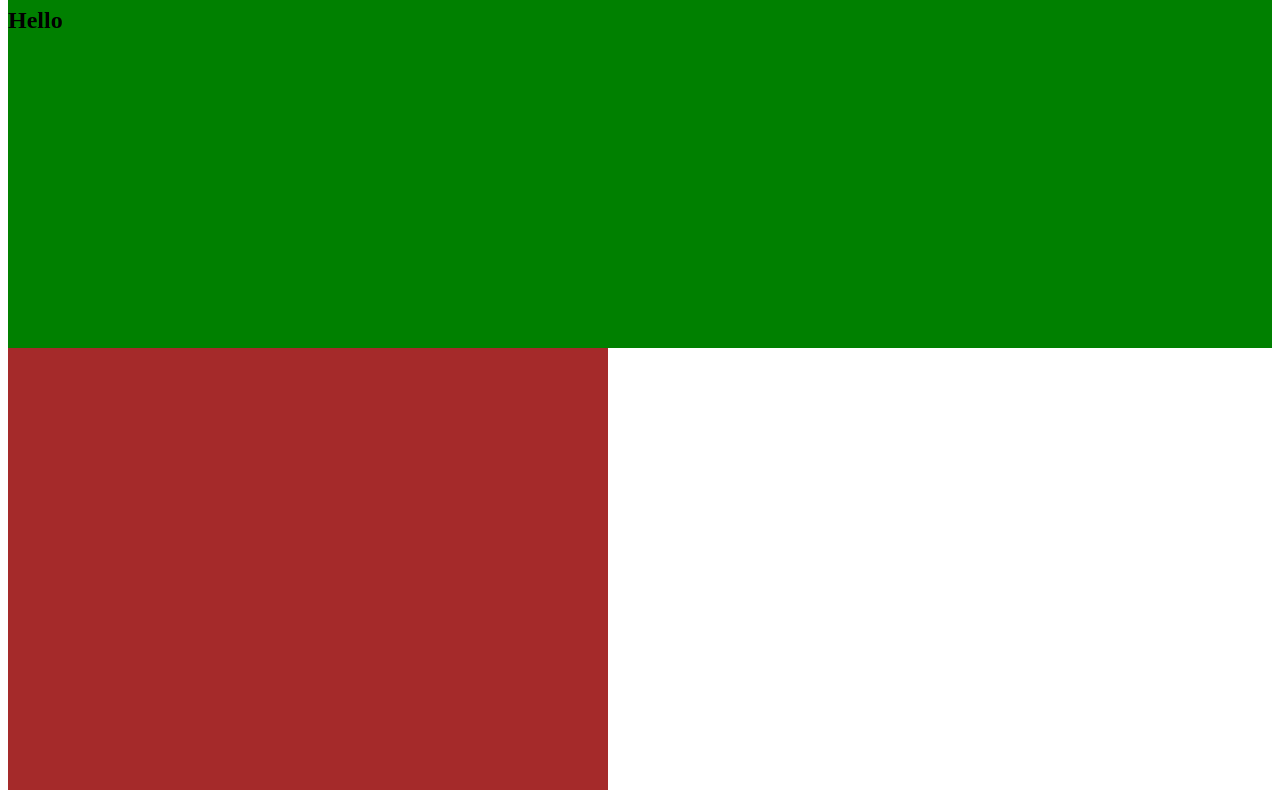
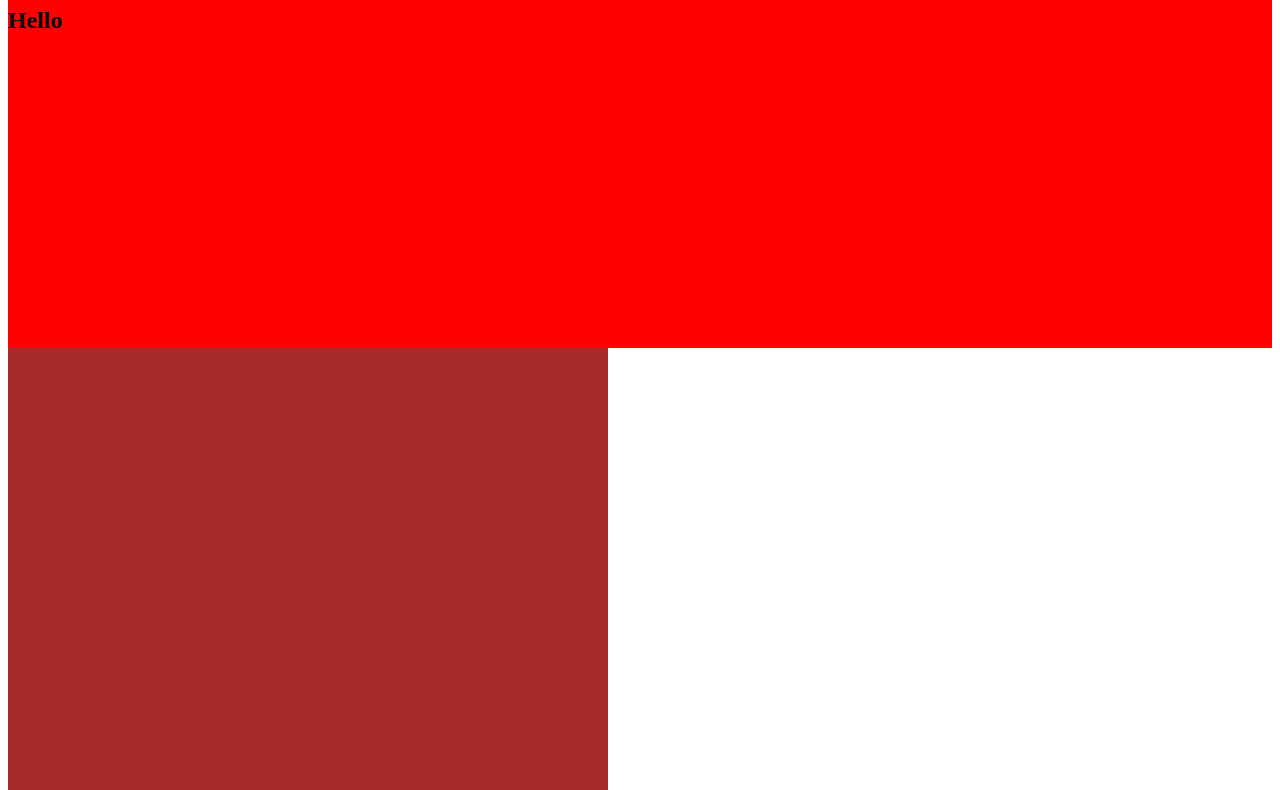
Before and after one commit to maximlysenko/lesson-17, a website: page index.html in a window 1280 px wide. Shown: the part 73-863 px from the top of the page. Drawn offline with nearby package versions, Linux system fonts and the light colour scheme; files that its build step writes are made by us from their sources.

Commit message:
Changed color

```diff
--- a/styles/_variables.scss
+++ b/styles/_variables.scss
@@ -1 +1 @@
-$main-color: green;
+$main-color: red;
```
